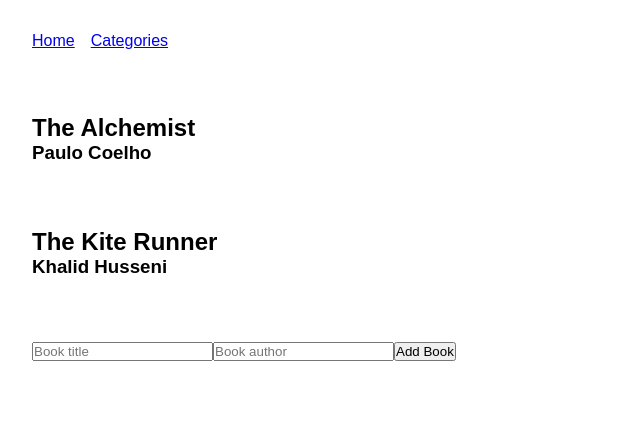
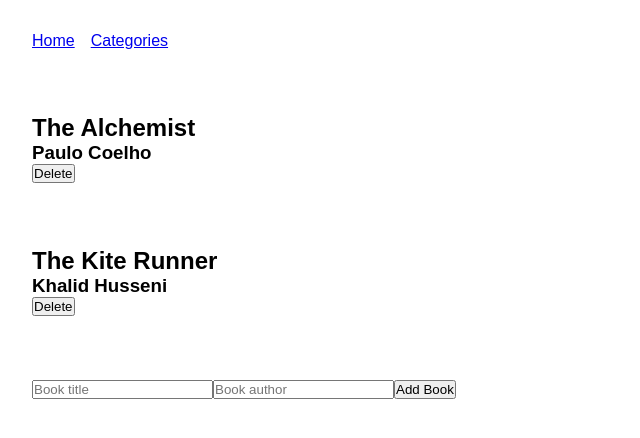
Before and after one commit to rbhatt1999/bookstore-with-react, a React (Create React App) app: page / in a window 1280 px wide. Shown: the top 438 px of the page, without its empty margins (0-640 px from the left). Built offline with nearby package versions, Linux system fonts and the light colour scheme.

Commit message:
add delete button for book

```diff
--- a/src/components/Book.js
+++ b/src/components/Book.js
@@ -6,6 +6,7 @@ const Book = (props) => {
     <div className="p-2">
       <h2>{title}</h2>
       <h3>{author}</h3>
+      <button type="submit">Delete</button>
     </div>
   );
 };
```
